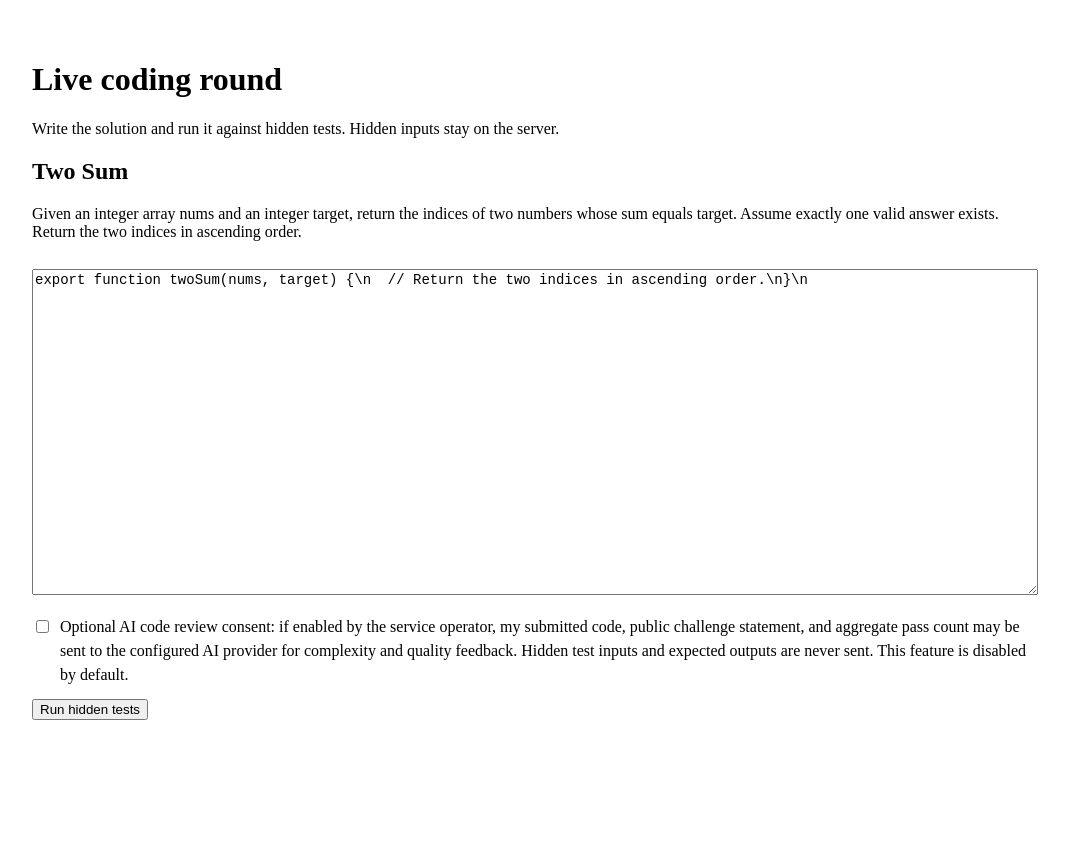
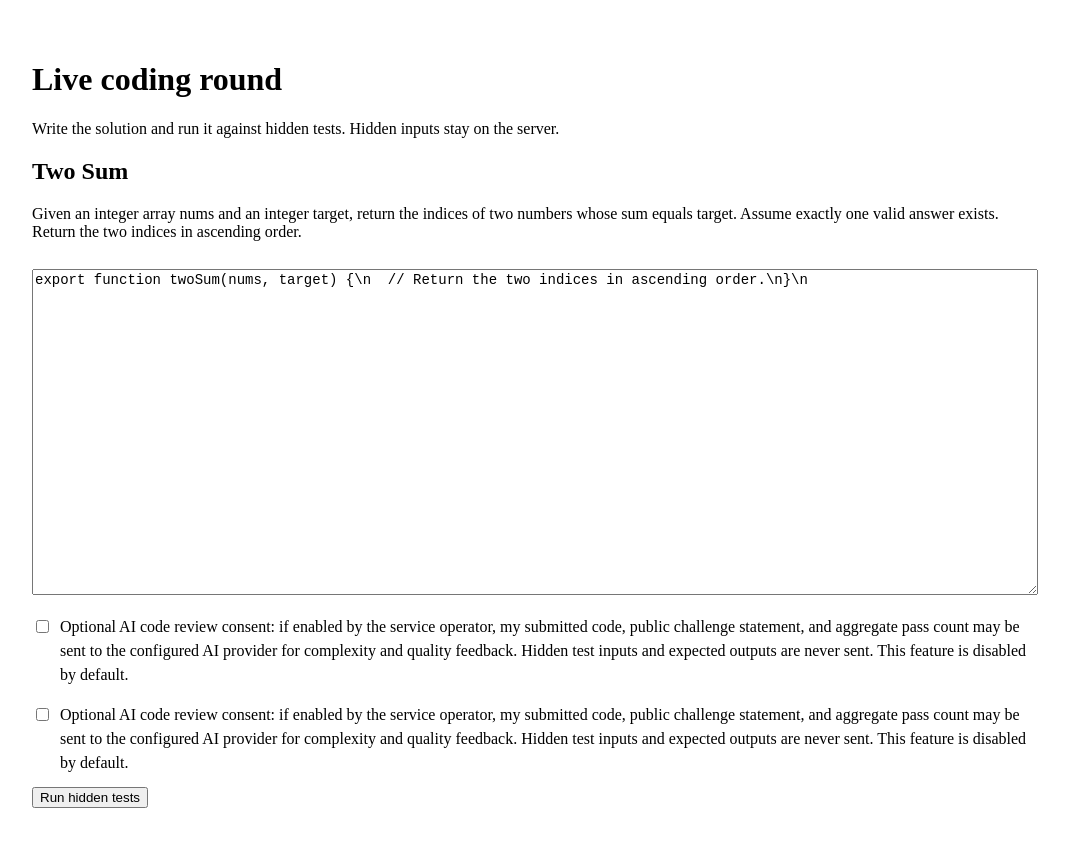
Before and after one commit to ashish-2141/Raaha-AI-Mock-Interview, a Next.js app: page /live-coding in a window 1280 px wide. Shown: the whole page, without its empty margins (108-1177 px from the left). Before the commit the page ends 800 px from the top, so only its background shows below. Built offline with nearby package versions, Linux system fonts and the light colour scheme.

Commit message:
ui: disclose and gate optional AI code review by consent

```diff
--- a/src/app/live-coding/page.tsx
+++ b/src/app/live-coding/page.tsx
@@ -85,6 +85,17 @@ export default function LiveCodingPage() {
               Optional AI code review consent: if enabled by the service operator, my submitted code, public challenge statement, and aggregate pass count may be sent to the configured AI provider for complexity and quality feedback. Hidden test inputs and expected outputs are never sent. This feature is disabled by default.
             </span>
           </label>
+          <label style={{ display: "flex", alignItems: "flex-start", gap: 8, marginTop: 16, lineHeight: 1.5 }}>
+            <input
+              type="checkbox"
+              checked={aiReviewConsentAccepted}
+              onChange={(event) => setAiReviewConsentAccepted(event.target.checked)}
+              style={{ marginTop: 5 }}
+            />
+            <span>
+              Optional AI code review consent: if enabled by the service operator, my submitted code, public challenge statement, and aggregate pass count may be sent to the configured AI provider for complexity and quality feedback. Hidden test inputs and expected outputs are never sent. This feature is disabled by default.
+            </span>
+          </label>
           <button type="button" onClick={run} disabled={running || !source.trim()} style={{ marginTop: 12 }}>
             {running ? "Running hidden tests..." : "Run hidden tests"}
           </button>
```
